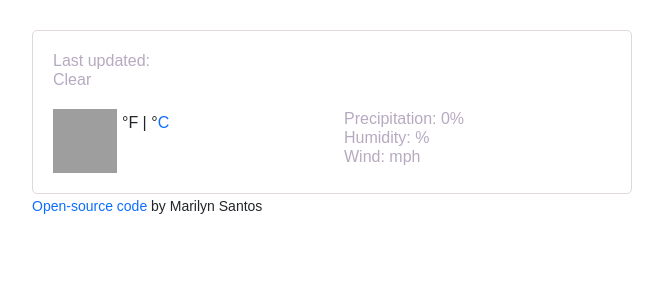
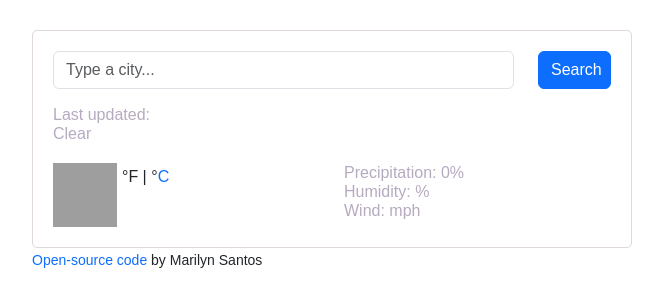
Before and after one commit to marsan9/Vanilla-Weather-App, a plain HTML site: page index.html in a window 1280 px wide. Shown: the whole page, without its empty margins (308-971 px from the left). Drawn offline with nearby package versions, Linux system fonts and the light colour scheme; no server answers; grey boxes are pictures that could not be loaded.

Commit message:
Added the search engine

```diff
--- a/index.html
+++ b/index.html
@@ -18,6 +18,25 @@
     <div class="container">
       <div class="weather-app-wrapper">
         <div class="weather-app">
+          <form id="search-form" class="mb-3">
+            <div class="row">
+              <div class="col-10">
+                <input
+                  type="search"
+                  placeholder="Type a city..."
+                  class="form-control"
+                  id="city-input"
+                />
+              </div>
+              <div class="col-2">
+                <input
+                  type="submit"
+                  value="Search"
+                  class="btn btn-primary w-100"
+                />
+              </div>
+            </div>
+          </form>
           <div class="overview">
             <h1 id="city"></h1>
             <ul>
--- a/src/index.js
+++ b/src/index.js
@@ -47,12 +47,23 @@ function displayTemperature(response) {
   iconElement.setAttribute("src", response.data.condition.icon_url);
 }
 
-let apiKey = "90e33c672cfe3413c0db44eo24acdt64";
-let unit = "imperial";
-let city = "Honolulu";
-let apiUrl = `https://api.shecodes.io/weather/v1/current?query=${city}&key=${apiKey}&units=${unit}`;
+function search(city) {
+  let apiKey = "90e33c672cfe3413c0db44eo24acdt64";
+  let unit = "imperial";
+  let apiUrl = `https://api.shecodes.io/weather/v1/current?query=${city}&key=${apiKey}&units=${unit}`;
+  axios.get(apiUrl).then(displayTemperature);
+}
 
-axios.get(apiUrl).then(displayTemperature);
+function handleSubmit(event) {
+  event.preventDefault();
+  let cityInputElement = document.querySelector("#city-input");
+  search(cityInputElement.value);
+}
+
+search("New York");
+
+let form = document.querySelector("#search-form");
+form.addEventListener("submit", handleSubmit);
 
 //longitude =
 //latitude =
```
